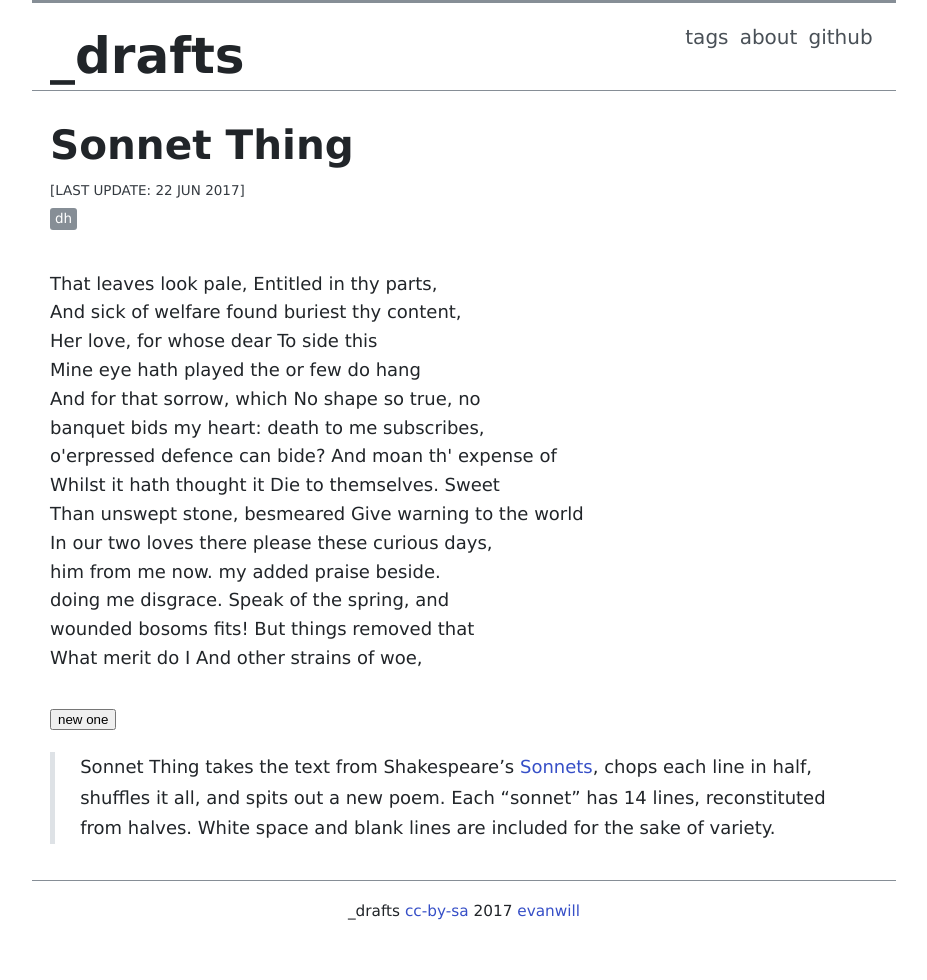
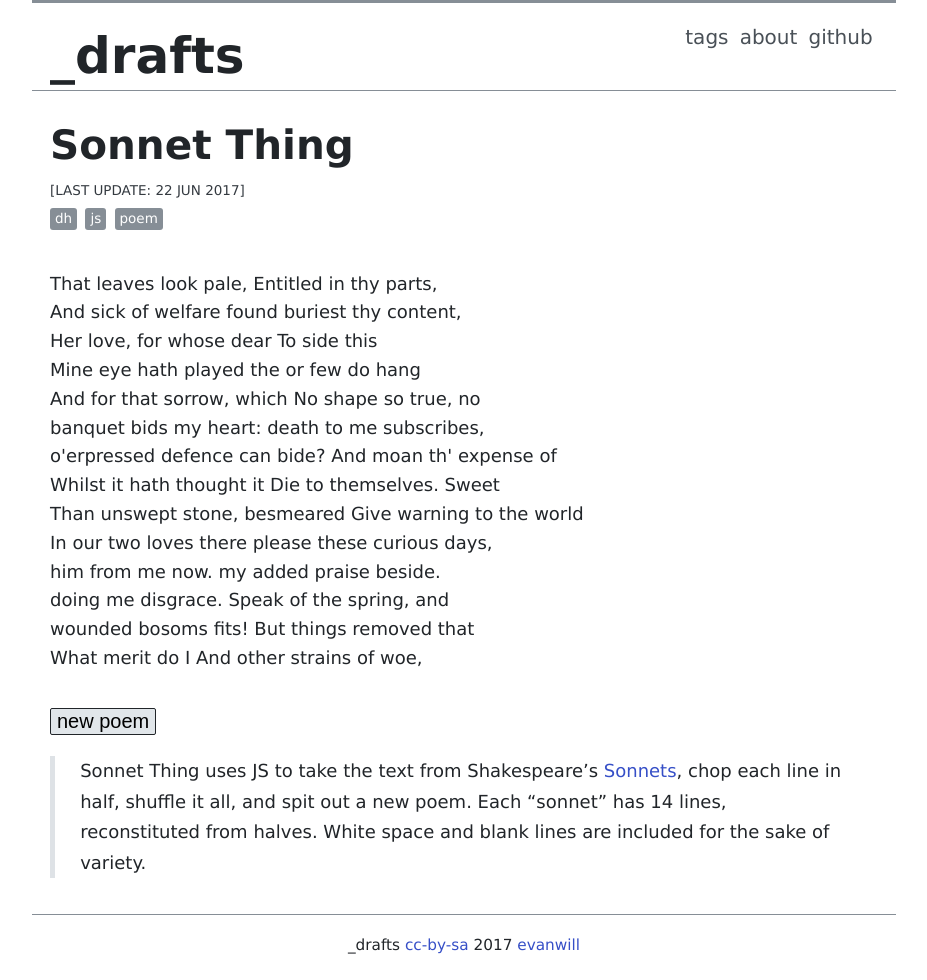
Before and after one commit to evanwill/_drafts, a Jekyll site: the page built from _notes/poem.md, in a window 1280 px wide. Shown: the whole page, without its empty margins (176-1103 px from the left). Built offline with Jekyll 4.4.1, drawn with Linux system fonts in a browser that asks for light colours; before the commit the page ends 946 px from its top, so only the background shows below that.

Commit message:
tweak sonnet thing

```diff
--- a/_notes/poem.md
+++ b/_notes/poem.md
@@ -1,15 +1,15 @@
 ---
 title: Sonnet Thing
 layout: post
-tags: [dh]
+tags: [dh,js,poem]
 date: 2017-06-22
 ---
 
 <div id="poem"></div>
 <br>
-<button id="new">new one</button>
-
-> Sonnet Thing takes the text from Shakespeare's [Sonnets](http://www.gutenberg.org/ebooks/1105), chops each line in half, shuffles it all, and spits out a new poem.
+<button id="new" class="buttons">new poem</button>
+
+> Sonnet Thing uses JS to take the text from Shakespeare's [Sonnets](http://www.gutenberg.org/ebooks/1105), chop each line in half, shuffle it all, and spit out a new poem.
 > Each "sonnet" has 14 lines, reconstituted from halves.
 > White space and blank lines are included for the sake of variety.
 
--- a/_sass/_layout.scss
+++ b/_sass/_layout.scss
@@ -299,6 +299,17 @@
     }
   }
 }
+.buttons {
+  cursor: pointer;
+  background-color: $code-background-color;
+  border: solid 1px $text-color;
+  border-radius: 2px;
+  font-size: 20px;
+  margin-top: 5px;
+  &:focus {
+    outline:none;
+  }
+}
 .sort {
   cursor: pointer;
   background-color: $background-color;
```
